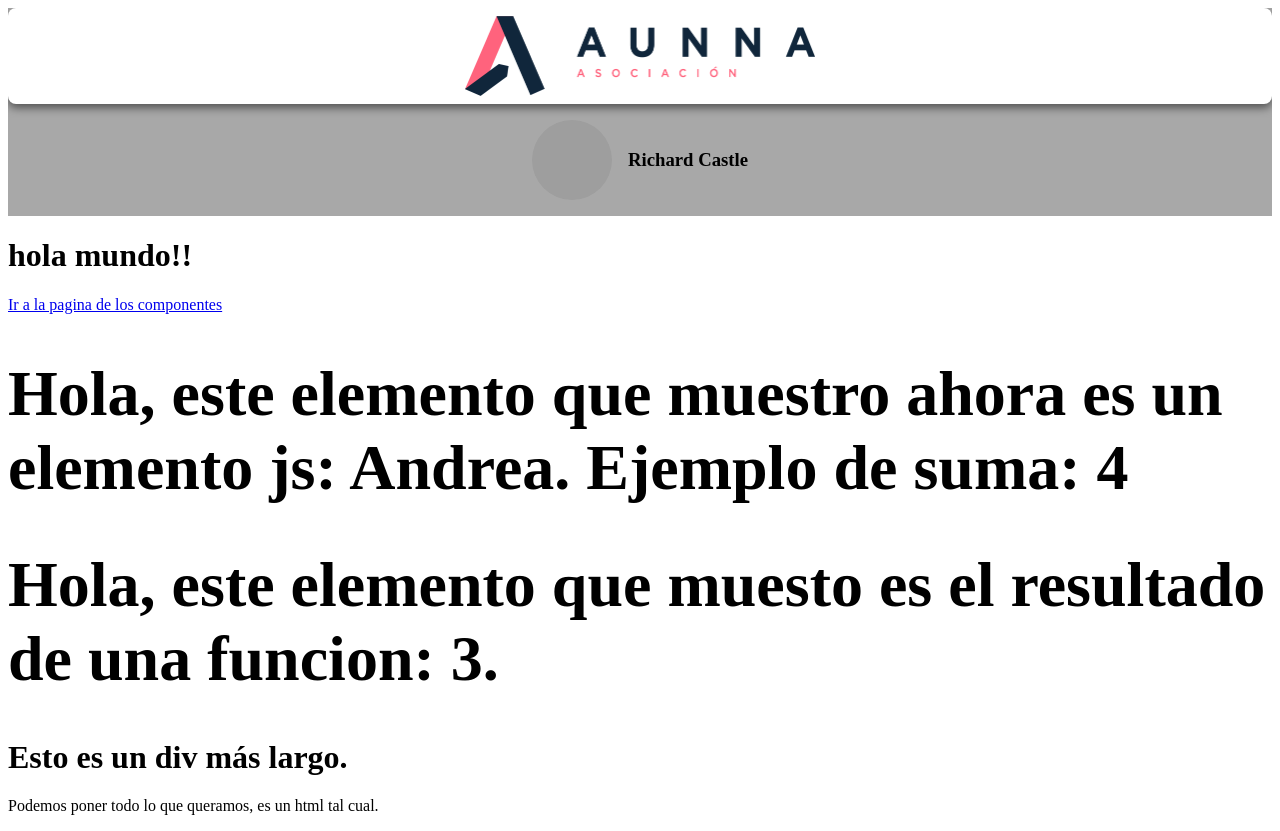
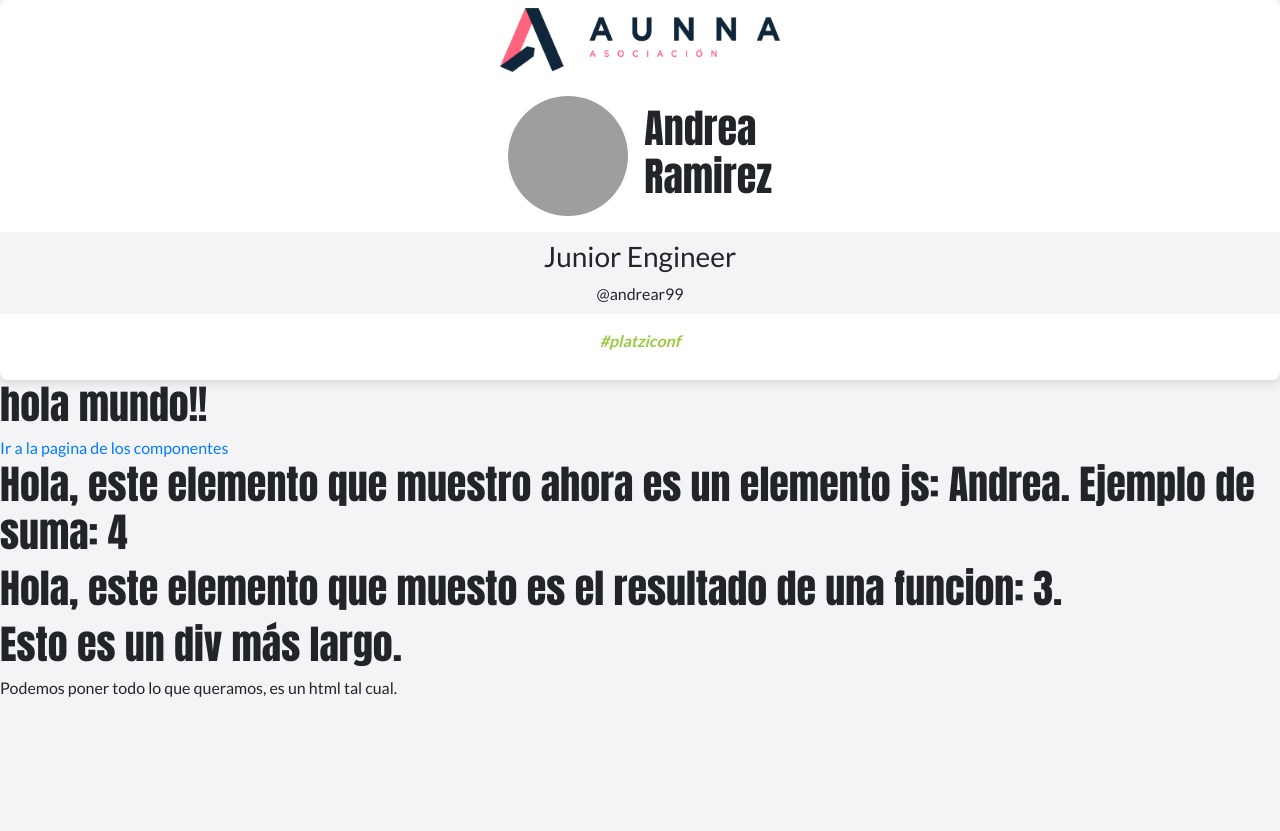
Before and after one commit to andrear99/platzi_badges_project, a React app: page / in a window 1280 px wide. After the commit the page ends 800 px from the top, so only its background shows below. Built offline with nearby package versions, Linux system fonts and the light colour scheme; grey boxes are pictures that could not be loaded.

Commit message:
11 de marzo

```diff
--- a/package.json
+++ b/package.json
@@ -12,6 +12,7 @@
     "eject": "react-scripts eject"
   },
   "dependencies": {
+    "bootstrap": "^4.6.0",
     "react": "16.8.3",
     "react-dom": "16.8.3",
     "react-scripts": "2.1.5"
--- a/src/components/Badge.js
+++ b/src/components/Badge.js
@@ -8,25 +8,43 @@ lo que le pasemos al ReactDOM.render(..., _), lo que va en ... debe ser un ELEME
 Es decir, si el componente se llama Badge, le enviaremos (<Badge/>, sitio). */
 
 //Importo la imagen desde el pc, aunque tambien podreia meter la url de internet directamente
-import logo from '../images/logo-aunna-horiz2_25.png'
+import confLogo from '../images/logo-aunna-horiz2_25.png'
 
 //Importo el estilo css
-import "../styles/Badge.css"
+import '../styles/Badge.css';
+
+// Importo bootstrap. OJO, para usarlo debemos hacer antes en el cmd: "npm install bootstrap"
+import 'bootstrap/dist/css/bootstrap.css';
 
 class Badge extends React.Component {
 
     render() { //"Cuando hagamos render de este componente, lo que se va a retornar es lo que pongamos dentro del return"
         return(
             // Para poder usar los estilos del css es necesario que usemos clases ("class"). En React se ponen como "className".
-            <div className="badge">
-                <div className="badge_header">
-                    <img className=" " src= {logo} ></img>
-                </div>
-                <div className="badge_section-name">
-                    <img className="badge_avatar" src= "https://insurance.wolfman.es/wp-content/uploads/2020/02/perfil-avatar-hombre-icono-redondo_rubio.jpg" ></img>
-                    <h3> Richard Castle </h3>
-                </div>
-            </div>
+            <div className="Badge">
+        <div className="Badge__header">
+          <img src={confLogo} alt="Logo de la conferencia" />
+        </div>
+
+        <div className="Badge__section-name">
+          <img
+            className="Badge__avatar"
+            src={this.props.avatarUrl}
+            alt="Avatar"
+          />
+          <h1>
+            {this.props.firstName} <br /> {this.props.lastName}
+          </h1>
+        </div>
+
+        <div className="Badge__section-info">
+          <h3>{this.props.jobTitle}</h3>
+          <div>@{this.props.twitter}</div>
+        </div>
+
+        <div className="Badge__footer">#platziconf</div>
+      </div>
+
         )
     }
 }
--- a/src/index.js
+++ b/src/index.js
@@ -14,6 +14,8 @@ import React from 'react';
 import ReactDOM, { render } from 'react-dom';
 //Importo el componente
 import Badge from './components/Badge';
+
+import './styles/Global.css';
 
 const element = <h1> hola mundo!! </h1>
 const container = document.getElementById('app');
@@ -75,5 +77,10 @@ Vamos que es mucho mas complicado, por eso NO VAMOS A USAR ESTO. VAMOS A USAR JS
 //USO DE COMPONENTES
 
 const sitio_badge = document.getElementById('sitio_badge');
-
-render(<Badge />, sitio_badge);
+/* Lo que va al lado de Badge son los props (ver video de props de platzi) */
+render(<Badge   firstName="Andrea"
+                lastName="Ramirez"
+                avatarUrl="https://www.pngarts.com/files/3/Employee-Avatar-PNG-Pic.png"
+                jobTitle="Junior Engineer"
+                twitter="andrear99"
+                />, sitio_badge);
--- a/src/styles/Badge.css
+++ b/src/styles/Badge.css
@@ -1,48 +1,49 @@
-.badge {
-    background: #00000057;
+.Badge {
+  background: #FFFFFF;
+  box-shadow: 0 4px 8px 0 rgba(0, 0, 0, 0.10);
+  border-radius: 8px 8px 8px 8px;
   overflow: hidden;
-    height: 306 px;
+  height: 380px;
 }
 
-  .badge_header {
+.Badge__header {
   padding: 0.5rem 0;
-    box-shadow: 0 4px 8px 0 rgba(0, 0, 0, 0.5);
-    border-radius: 8px 8px 8px 8px;
   height: 80px;
   background: #ffffff;
-    display:flex;
+  display: flex;
   justify-content: center;
 }
 
-  .badge_section-name {
+.Badge__section-name {
   display: flex;
   justify-content: center;
   align-items: center;
   padding: 1rem 0;
 }
 
-  .badge_section-info {
+.Badge__section-info {
   display: flex;
   flex-direction: column;
   justify-content: center;
   align-items: center;
   padding: 0.5rem 0;
-    background: #f4f4f7;
+  background: #F4F4F7;
 }
 
-  .badge_avatar {
+
+.Badge__avatar {
   border-radius: 50%;
   margin-right: 1rem;
-    width: 80px;
-    height: 80px;
+  width: 120px;
+  height: 120px;
 }
 
-  .badge_footer {
+.Badge__footer {
   height: 54px;
   display: flex;
   justify-content: center;
   align-items: center;
-    color: #98ca3f;
+  color: #98CA3F;
   font-weight: bold;
   font-style: italic;
 }
--- /dev/null
+++ b/src/styles/Global.css
@@ -0,0 +1,74 @@
+@import url('https://fonts.googleapis.com/css?family=Lato:300,400,700');
+@import url('https://fonts.googleapis.com/css?family=Anton');
+
+
+* {
+  -webkit-font-smoothing: antialiased;
+  -moz-osx-font-smoothing: grayscale;
+}
+
+body {
+  font-family: 'Lato', 'Helvetica Neue', sans-serif;
+  background-color: #F4F4F7;
+}
+
+h1 {
+  font-family: 'Anton', sans-serif;
+}
+
+a.link-unstyled {
+  color: inherit;
+}
+
+a.link-unstyled:hover {
+  color: inherit;
+  text-decoration: none;
+}
+
+.btn {
+  padding: 0.375rem 2rem;
+}
+
+.btn.btn-primary {
+  color: #fff;
+  background-color: #7DCD40;
+  border-color: #7DCD40;
+}
+
+.btn.btn-primary:not(:disabled):not(.disabled):hover {
+  color: #fff;
+  background-color: #7DCD40;
+  border-color: #7DCD40;
+}
+
+.btn.btn-primary:not(:disabled):not(.disabled):active {
+  color: #fff;
+  background-color: #7DCD40;
+  border-color: #7DCD40;
+}
+
+.btn.btn-primary:not(:disabled):not(.disabled):focus {
+  box-shadow: 0 0 0 0.2rem rgba(125, 205, 64, 0.5);
+}
+
+.btn.btn-danger {
+  color: #fff;
+  background-color: #CD4040;
+  border-color: #CD4040;
+}
+
+.btn.btn-danger:not(:disabled):not(.disabled):hover {
+  color: #fff;
+  background-color: #CD4040;
+  border-color: #CD4040;
+}
+
+.btn.btn-danger:not(:disabled):not(.disabled):active {
+  color: #fff;
+  background-color: #CD4040;
+  border-color: #CD4040;
+}
+
+.btn.btn-danger:not(:disabled):not(.disabled):focus {
+  box-shadow: 0 0 0 0.2rem rgba(255, 64, 64, 0.5);
+}
```
Also changed, not shown: 1 other file. Lines whose indentation alone changed are shown as unchanged.
